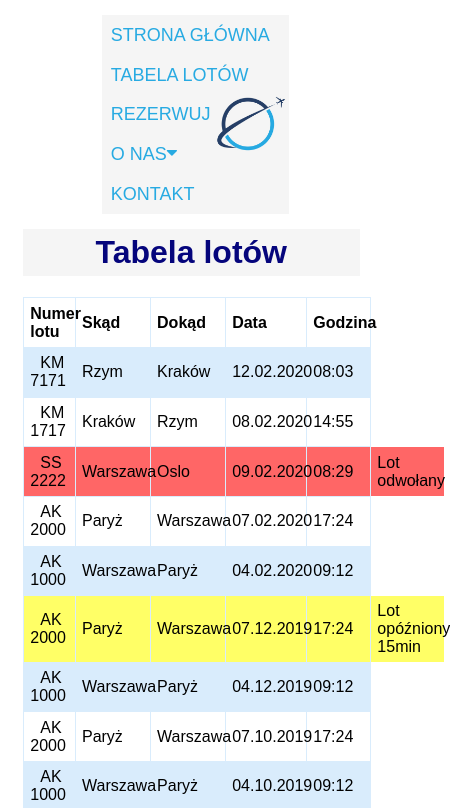
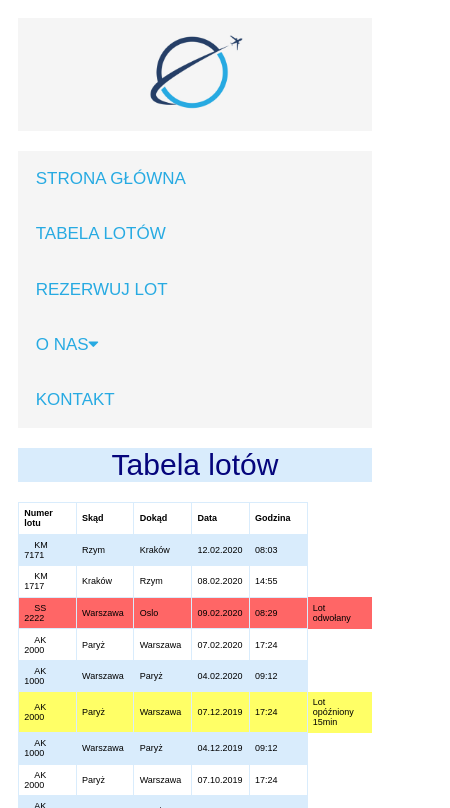
Before and after one commit to martakuta/Linie_lotnicze_cz-2-3-4_WWW, a plain HTML site: page tabela-lotow.html in a window 390 px wide. Shown: the top 808 px of the page, 450 px wide, since content can reach past the window. Drawn offline with Linux system fonts and the light colour scheme; a script that the page names is missing.

Commit message:
with "grid"

```diff
--- a/menu.css
+++ b/menu.css
@@ -1,26 +1,54 @@
-.parent {
+.logo { grid-area: logo; }
+.menu { grid-area: menu; }
+.header { grid-area: header; }
+.main { grid-area: main; }
+
+.parent-grid {
+    display: grid;
+    grid-template-areas:
+      'logo header header header'
+      'menu main main main'
+      'menu main main main';
+    grid-gap: 20px;
+    padding: 10px;
+}
+
+.parent-grid > div {
+    text-align: center;
+    font-size: 30px;
+}
+
+.header {
     display: flex;
-    background-color: white;
-    flex-direction: row;
-    flex-wrap: wrap;
+    background-color: rgb(217, 236, 252);
     justify-content: center;
-    align-items: flex-start;
+    align-items: center;
+}
+
+.title {
+    color: rgb(5, 5, 124);
+    font-family: arial, sans-serif;
+    font-size: 50px;
+}
+
+.main {
     width: 100%;
 }
-
-/*--------------------------------------------*/
 
 .menu {
     display: flex;
     background-color: white;
     flex-direction: column;
     list-style-type: none;
-    padding: 2%;
-    flex-basis: 15%;
 }
 
 .logo {
+    background-color: rgb(245, 245, 245);
     width: 100%;
+}
+
+.logo img {
+    width: 30%;
 }
 
 .menu a, .menu button {
@@ -33,34 +61,9 @@
     color: rgb(39, 170, 226);
     padding: 5%;
     border: none;
-    width: auto;
     text-align: left;
     cursor: pointer;
     outline: none;
-}
-
-@media (max-width: 1200px) {
-    .parent {
-        flex-direction: column;
-        align-items: center;
-    }
-
-    .menu {
-        width: 50%;
-    }
-
-    .logo {
-        width: 20%;
-        position: absolute;
-        left: 54%;
-        top: 10%;
-    }
-}
-
-@media (max-width: 1300px) {
-    .menu a, .menu button {
-        font-size: 18px;
-    }
 }
 
 .menu a:hover, .menu a:active,
@@ -97,11 +100,26 @@
     .sidenav a {font-size: 18px;}
 }
 
-/*--------------------------------------------*/
+@media (max-width: 1200px) {
+    .menu a, .menu button {
+        font-size: 17px;
+    }
+}
 
-.useless {
-    display: flex;
-    background-color: white;
-    padding: 0;
-    flex-basis: 0;
+@media (max-width: 1000px) {
+    .parent-grid {
+        grid-template-areas:
+      'logo'
+      'menu'
+      'menu'
+      'header'
+      'main'
+      'main';
+    }
 }
+
+@media (max-width: 500px) {
+    .title {
+        font-size: 30px;
+    }
+}
--- a/rezerwacja-lotu.css
+++ b/rezerwacja-lotu.css
@@ -1,48 +1,24 @@
 .rezerwacja-lotu {
     display: flex;
     background-color: white;
-    padding: 2%;
-    padding-left: 0;
     flex-direction: column;
-    flex-basis: 75%;
 }
 
 .formularz {
     display: flex;
     flex-direction: row;
     background-color: rgb(245, 245, 245);
-    flex-basis: 60%;
     font-size: 18px;
     font-family: arial, sans-serif;
     text-transform: uppercase;
+    text-align: left;
     color: rgb(39, 170, 226);
-    padding: 1%;
 }
 
 .lewo-formularz, .prawo-formularz {
     display: flex;
     flex-direction: column;
     margin: 3%;
-}
-
-h1 {
-    background-color: rgb(217, 236, 252);
-    color: rgb(5, 5, 124);
-    font-family: arial, sans-serif;
-    text-align: center;
-    margin-top: 0;
-    padding: 1.5%;
-}
-
-@media (max-width: 1200px) {
-    .rezerwacja-lotu {
-        flex-basis: 100%;
-        width: 90%;
-    }
-
-    h1 {
-        width: 97%;
-    }
 }
 
 input, select {
--- a/strona-glowna.css
+++ b/strona-glowna.css
@@ -1,52 +1,34 @@
-.parent {
-    position: relative;
+.logo { grid-area: logo; }
+.menu { grid-area: menu; }
+.photo { grid-area: photo; }
+
+.parent-glowna-grid {
+    display: grid;
+    grid-template-areas:
+      'photo photo photo photo'
+      'menu menu menu logo';
+    grid-gap: 10px;
+}
+
+.parent-grid > div {
     text-align: center;
-    color: white;
-    width: 100%;
+    font-size: 30px;
 }
 
 .menu {
-    position: absolute;
-    top: 3%;
-    left: 3%;
-    padding: 0;
+    display: flex;
+    background-color: white;
+    flex-direction: column;
+    list-style-type: none;
 }
 
-.background {
+.photo {
     width: 100%;
 }
 
 h1 {
-    position: absolute;
     color: rgb(245, 245, 245);
     font-family: arial, sans-serif;
     font-size: 40px;
     text-transform: uppercase;
-    top:52%;
-    left: 28%;
-    width: 70%;
 }
-
-@media (max-width: 1200px) and (orientation: portrait) {
-    .parent {
-        flex-direction: column;
-        align-items: center;
-    }
-
-    h1 {
-        top: 50%;
-        left: 15%;
-    }
-
-    .menu {
-        top: 103%;
-        left: 25%;
-        width: 50%;
-        background-color: rgb(245, 245, 245);
-    }
-
-    .logo {
-        width: 45%;
-        top: 34%;
-    }
-}
--- a/tabela-lotow.css
+++ b/tabela-lotow.css
@@ -1,37 +1,13 @@
 .tabela-lotow {
     display: flex;
     background-color: white;
-    padding: 2%;
-    padding-left: 0;
     flex-direction: column;
-    flex-basis: 75%;
-}
-
-h1 {
-    background-color: rgb(245, 245, 245);
-    color: rgb(5, 5, 124);
-    font-family: arial, sans-serif;
-    text-align: center;
-    margin-top: 0;
-    padding: 1.5%;
-    width: 78.75%;
 }
 
 table {
     font-family: arial, sans-serif;
     border-collapse: collapse;
     width: 100%;
-}
-
-@media (max-width: 1200px) {
-    .tabela-lotow {
-        flex-basis: 100%;
-        width: 90%;
-    }
-
-    h1 {
-        width: 97%;
-    }
 }
 
 table a:link, table a:visited {
@@ -101,3 +77,15 @@ tr.odwolany {
     background-color: rgb(217, 236, 252);
     border: white;
 }
+
+@media (max-width: 1200px) {
+    table {
+        font-size: 17px;
+    }
+}
+
+@media (max-width: 500px) {
+    table {
+        font-size: 9px;
+    }
+}
--- a/tabela-lotow.html
+++ b/tabela-lotow.html
@@ -5,15 +5,19 @@
     <meta http-equiv='X-UA-Compatible' content='IE=edge'>
     <title>Tabela lotów</title>
     <meta name='viewport' content='width=device-width, initial-scale=1'>
+    <link rel='stylesheet' type='text/css' media='screen' href='tabela-lotow.css'>
     <link rel='stylesheet' type='text/css' media='screen' href='menu.css'>
-    <link rel='stylesheet' type='text/css' media='screen' href='tabela-lotow.css'>
     <link rel="stylesheet" href="https://cdnjs.cloudflare.com/ajax/libs/font-awesome/4.7.0/css/font-awesome.min.css">
     <script src='main.js'></script>
 </head>
 <body>
-    <div class="parent">
+
+<div class="parent-grid">
+        <div class="logo">
+            <img src="logo.jpg" alt="logo" class="logo">
+        </div>
         <div class="menu">
-            <img src="logo.jpg" alt="logo" class="logo">
+            <div class="menu">
                 <a href="strona-glowna.html">Strona główna</a>
                 <a href="tabela-lotow.html">Tabela lotów</a>
                 <a href="rezerwacja-lotu.html">Rezerwuj lot</a>
@@ -27,8 +31,11 @@
                 </div>
                 <a href="#">Kontakt</a>
             </div>
-        <div class="tabela-lotow">
-            <h1>Tabela lotów</h1>
+        </div>
+    <div class="header">
+        <div class="title">Tabela lotów</div>
+    </div>
+    <div class="main tabela-lotow">
             <table>
                 <tr>
                     <th>Numer lotu</th>
@@ -320,8 +327,8 @@
                 </tr>
             </table>
         </div>
-        <div class="useless"></div>
 </div>
+
 </body>
 <script>
     var dropdown = document.getElementsByClassName("dropdown-btn");
```
Also changed, not shown: lot1.css (+47 -0 lines), rezerwacja-lotu.html (+10 -5 lines), strona-glowna.html (+4 -5 lines). Lines whose indentation alone changed are shown as unchanged.
